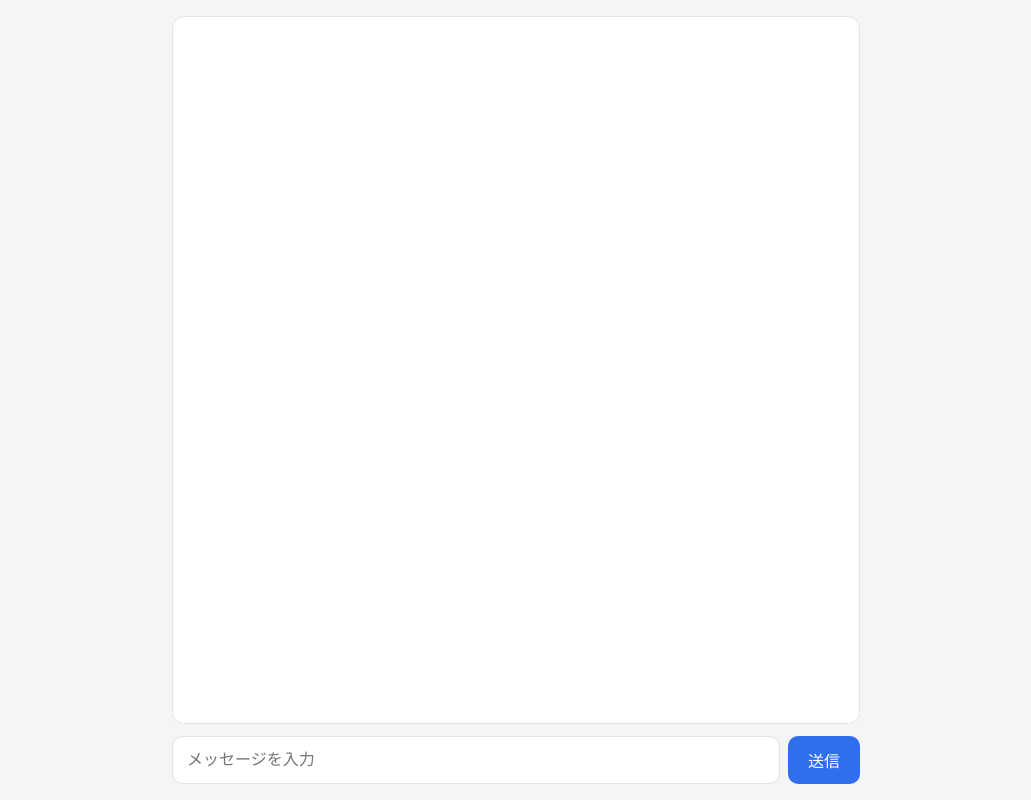
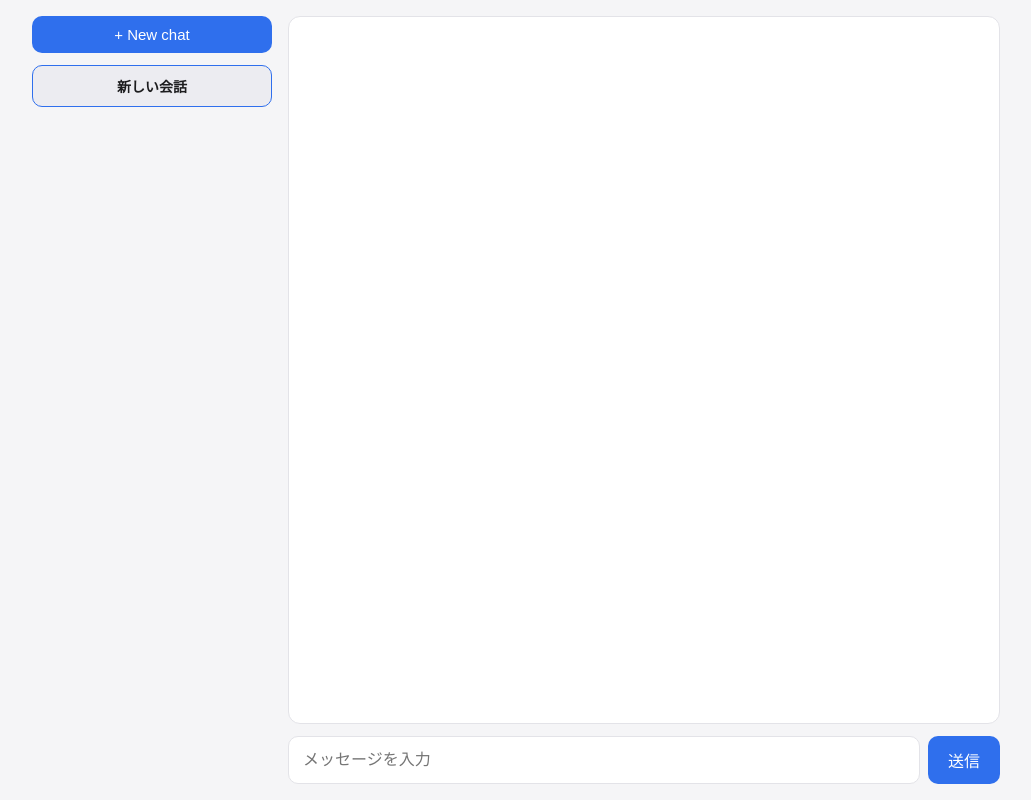
Before and after one commit to Kokestar1059/chatbot, a website built with Vite: page index.html in a window 1280 px wide. Shown: the whole page, without its empty margins (124-1155 px from the left). Built offline with nearby package versions, Linux system fonts and the light colour scheme.

Commit message:
feat: add conversation sidebar with multi-chat switching (#7)
複数会話を conversations 配列 + activeId で保持し、サイドバーで
New chat / 一覧切替を可能にする。

- src/ui.js: renderSidebar(container, conversations, activeId, onSelect)
  を追加（空タイトルは「新しい会話」フォールバック・textContent で XSS 対策）
- src/main.js: #6 の messages エイリアスを廃止し、本文は activeConversation()
  を都度参照。load/save を Conversation[] 全体を扱う形に拡張（壊れ/空データで
  落ちない形チェックは踏襲）。送信中は送信・新規作成・切替をロック
- index.html / src/style.css: 左サイドバー + 右チャットの2カラム化

Closes #7

```diff
--- a/index.html
+++ b/index.html
@@ -8,9 +8,16 @@
   </head>
   <body>
     <div id="app">
-      <!-- #5: 会話表示（吹き出し・複数メッセージ・送信中状態）。描画は src/ui.js。 -->
-      <div id="output"></div>
-      <form id="chat-form">
+      <!-- #7: 履歴サイドバー（複数会話・New chat・切替）。描画は src/ui.js。 -->
+      <aside id="sidebar">
+        <button id="new-chat" type="button">+ New chat</button>
+        <div id="conversation-list"></div>
+      </aside>
+      <!-- 右カラム: 既存チャット（#5）。 -->
+      <main id="chat">
+        <!-- #5: 会話表示（吹き出し・複数メッセージ・送信中状態）。描画は src/ui.js。 -->
+        <div id="output"></div>
+        <form id="chat-form">
         <input
           id="input"
           type="text"
@@ -19,6 +26,7 @@
         />
         <button id="send" type="submit">送信</button>
       </form>
+      </main>
     </div>
     <script type="module" src="/src/main.js"></script>
   </body>
--- a/src/main.js
+++ b/src/main.js
@@ -1,20 +1,41 @@
 // 状態管理 + localStorage + イベント配線のエントリ。
-// #6: 1会話を localStorage に永続化し、リロードで復元する。
-//     複数会話・New chat は #7、タイトル自動生成は #8 で扱う。
+// #7: 複数会話を保持し、サイドバーで New chat / 切替を可能にする。
+//     状態は conversations 配列 + activeId。本文は常にアクティブ会話を都度引く
+//     （#6 にあった messages エイリアスは廃止。切替で古い配列を指す事故を防ぐ）。
+//     タイトル自動生成は #8 のスコープ。
 import { sendChat } from "./chat.js";
-import { renderMessages } from "./ui.js";
+import { renderMessages, renderSidebar } from "./ui.js";
 
 const form = document.querySelector("#chat-form");
 const input = document.querySelector("#input");
 const output = document.querySelector("#output");
 const sendButton = document.querySelector("#send");
+const newChatButton = document.querySelector("#new-chat");
+const conversationList = document.querySelector("#conversation-list");
 
 // localStorage キー（§9）。値は Conversation[] の JSON。
 const STORAGE_KEY = "chatbot:v1:conversations";
 
-// 現在の会話。#6 では1会話だけ扱う（複数会話は #7）。
+// 全会話とアクティブ会話の id。
 // Conversation = { id, title, messages: [{ role, content }] }
-let conversation = { id: crypto.randomUUID(), title: "", messages: [] };
+let conversations = [];
+let activeId = null;
+
+// 送信中フラグ。true の間は送信・新規作成・切替を受け付けない（二重送信・取り違え防止）。
+let sending = false;
+
+// 空の会話を1件作り、先頭（最新が上）に積んで active にする。
+function createConversation() {
+  const conv = { id: crypto.randomUUID(), title: "", messages: [] };
+  conversations.unshift(conv);
+  activeId = conv.id;
+  return conv;
+}
+
+// 現在アクティブな会話を返す。常にこれ経由で messages を引く。
+function activeConversation() {
+  return conversations.find((c) => c.id === activeId) || null;
+}
 
 // localStorage から会話を復元する。
 // 壊れた/空のデータでも落ちないよう、必ず try/catch + 形チェックする。
@@ -23,52 +44,87 @@ function load() {
     const raw = localStorage.getItem(STORAGE_KEY);
     if (!raw) return;
     const data = JSON.parse(raw);
-    // 期待する形は Conversation[]。先頭の1会話だけ復元する。
-    if (!Array.isArray(data) || data.length === 0) return;
-    const first = data[0];
-    if (!first || !Array.isArray(first.messages)) return;
-    conversation = {
-      id: typeof first.id === "string" ? first.id : crypto.randomUUID(),
-      title: typeof first.title === "string" ? first.title : "",
+    // 期待する形は Conversation[]。配列全体を復元する（#6 の「先頭1件だけ」を廃止）。
+    if (!Array.isArray(data)) return;
+    const restored = data
+      .filter((c) => c && Array.isArray(c.messages))
+      .map((c) => ({
+        id: typeof c.id === "string" ? c.id : crypto.randomUUID(),
+        title: typeof c.title === "string" ? c.title : "",
         // role/content が妥当なメッセージだけ残す（壊れた要素を捨てる）。
-      messages: first.messages.filter(
+        messages: c.messages.filter(
           (m) =>
             m &&
             (m.role === "user" || m.role === "assistant") &&
             typeof m.content === "string"
         ),
-    };
+      }));
+    if (restored.length === 0) return;
+    conversations = restored;
+    // activeId は永続化しない（§9 の保存形は Conversation[] のまま）。先頭を active に。
+    activeId = restored[0].id;
   } catch (err) {
     // パース失敗時は初期状態のまま続行（落とさない）。
     console.error("会話の復元に失敗しました", err);
   }
 }
 
-// 現在の会話を localStorage に保存する（メッセージ追加のたびに呼ぶ）。
+// 全会話を localStorage に保存する（メッセージ追加・新規作成のたびに呼ぶ）。
 function save() {
   try {
-    localStorage.setItem(STORAGE_KEY, JSON.stringify([conversation]));
+    localStorage.setItem(STORAGE_KEY, JSON.stringify(conversations));
   } catch (err) {
     console.error("会話の保存に失敗しました", err);
   }
 }
 
-// 起動時にロードして復元。messages は conversation.messages を直接参照する
-//（push が conversation を更新し、save() がそのまま直列化される）。
-load();
-const messages = conversation.messages;
-// 送信中フラグ。true の間は新しい送信を受け付けない（二重送信防止）。
-let sending = false;
+// サイドバーと本文をまとめて再描画する。
+function renderAll(options = {}) {
+  renderSidebar(conversationList, conversations, activeId, selectConversation);
+  const conv = activeConversation();
+  renderMessages(output, conv ? conv.messages : [], options);
+}
 
-// 復元した会話を初期描画する。
-renderMessages(output, messages);
+// 一覧クリック: アクティブ会話を切り替えて再描画。
+function selectConversation(id) {
+  if (sending) return;
+  if (id === activeId) return;
+  activeId = id;
+  renderAll();
+  input.focus();
+}
+
+// New chat: 空の会話を作って active にし、保存 + 再描画。
+function newChat() {
+  if (sending) return;
+  const current = activeConversation();
+  // 直近が空の会話なら無駄に増やさず、それを使う。
+  if (current && current.messages.length === 0) {
+    input.focus();
+    return;
+  }
+  createConversation();
+  save();
+  renderAll();
+  input.focus();
+}
 
 // 入力欄・送信ボタンの有効/無効を切り替える。
 function setSending(value) {
   sending = value;
   input.disabled = value;
   sendButton.disabled = value;
+  newChatButton.disabled = value;
 }
+
+// 起動: 復元 → 会話が無ければ1件作る → 初期描画。
+load();
+if (!activeConversation()) {
+  createConversation();
+}
+renderAll();
+
+newChatButton.addEventListener("click", newChat);
 
 form.addEventListener("submit", async (event) => {
   event.preventDefault();
@@ -77,27 +133,31 @@ form.addEventListener("submit", async (event) => {
   const text = input.value.trim();
   if (!text) return;
 
+  // 送信時点のアクティブ会話を固定（切替は送信中ロックで防止済み）。
+  const conv = activeConversation();
+  if (!conv) return;
+
   // user 発言を履歴に積んで即描画 + 保存。
-  messages.push({ role: "user", content: text });
+  conv.messages.push({ role: "user", content: text });
   save();
   input.value = "";
   setSending(true);
   // 送信中は typing バブルを表示。
-  renderMessages(output, messages, { typing: true });
+  renderMessages(output, conv.messages, { typing: true });
 
   try {
-    const reply = await sendChat(messages);
-    messages.push({ role: "assistant", content: reply });
+    const reply = await sendChat(conv.messages);
+    conv.messages.push({ role: "assistant", content: reply });
     save();
-    renderMessages(output, messages);
+    renderMessages(output, conv.messages);
   } catch (err) {
     console.error(err);
     // 失敗時は積んだ user 発言を取り消して保存し、入力欄に書き戻して再送できるようにする。
     // エラー表示の作り込みは #8。
-    messages.pop();
+    conv.messages.pop();
     save();
     input.value = text;
-    renderMessages(output, messages);
+    renderMessages(output, conv.messages);
   } finally {
     setSending(false);
     input.focus();
--- a/src/style.css
+++ b/src/style.css
@@ -29,16 +29,86 @@ body {
   line-height: 1.6;
 }
 
-/* アプリ全体: 中央寄せ・縦に伸縮する 1 カラム。 */
+/* アプリ全体: 中央寄せ・2 カラム（左:サイドバー / 右:チャット）。 */
 #app {
   display: flex;
-  flex-direction: column;
+  flex-direction: row;
   width: 100%;
-  max-width: 720px;
+  max-width: 1000px;
   height: 100vh;
   margin: 0 auto;
   padding: 16px;
+  gap: 16px;
+}
+
+/* 左カラム: 履歴サイドバー。 */
+#sidebar {
+  flex: 0 0 240px;
+  display: flex;
+  flex-direction: column;
   gap: 12px;
+  min-height: 0;
+}
+
+/* New chat ボタン。 */
+#new-chat {
+  flex: 0 0 auto;
+  padding: 10px 14px;
+  font-size: 15px;
+  color: var(--user-text);
+  background: var(--user-bg);
+  border: none;
+  border-radius: 10px;
+  cursor: pointer;
+}
+
+#new-chat:hover {
+  background: #2a63d4;
+}
+
+/* 会話一覧: 縦スクロール可能なリスト。 */
+#conversation-list {
+  flex: 1 1 auto;
+  overflow-y: auto;
+  display: flex;
+  flex-direction: column;
+  gap: 6px;
+}
+
+/* 会話アイテム。 */
+.conversation-item {
+  padding: 10px 12px;
+  font-size: 14px;
+  color: #1d1d1f;
+  background: var(--panel);
+  border: 1px solid var(--border);
+  border-radius: 10px;
+  cursor: pointer;
+  /* 長いタイトルは省略表示。 */
+  white-space: nowrap;
+  overflow: hidden;
+  text-overflow: ellipsis;
+}
+
+.conversation-item:hover {
+  background: var(--assistant-bg);
+}
+
+/* 選択中の会話: 視覚的に区別。 */
+.conversation-item--active {
+  background: var(--assistant-bg);
+  border-color: var(--user-bg);
+  font-weight: 600;
+}
+
+/* 右カラム: チャット本体（既存の縦伸縮レイアウトをここに移す）。 */
+#chat {
+  flex: 1 1 auto;
+  display: flex;
+  flex-direction: column;
+  gap: 12px;
+  min-width: 0;
+  min-height: 0;
 }
 
 /* メッセージ表示エリア: 縦スクロール可能・余った領域を埋める。 */
--- a/src/ui.js
+++ b/src/ui.js
@@ -45,3 +45,30 @@ export function renderMessages(container, messages, options = {}) {
   // 描画後、一番下までスクロール。
   container.scrollTop = container.scrollHeight;
 }
+
+// 履歴サイドバーの会話一覧を描画する。
+// conversations: Array<{ id: string, title: string, messages: Array }>
+// activeId: 選択中の会話 id（一致するアイテムに active クラスを付ける）
+// onSelect: クリック時に onSelect(conversation.id) を呼ぶコールバック
+export function renderSidebar(container, conversations, activeId, onSelect) {
+  if (!container) return;
+
+  const nodes = [];
+  for (const conversation of conversations || []) {
+    const item = document.createElement("button");
+    item.type = "button";
+    const isActive = conversation.id === activeId;
+    item.className = isActive
+      ? "conversation-item conversation-item--active"
+      : "conversation-item";
+    // title が空文字ならフォールバック表示。textContent で挿入（innerHTML 禁止・XSS 対策）。
+    item.textContent = conversation.title || "新しい会話";
+    // クリックで会話を切り替える。
+    item.addEventListener("click", () => {
+      if (typeof onSelect === "function") onSelect(conversation.id);
+    });
+    nodes.push(item);
+  }
+  // 毎回中身を作り直す。
+  container.replaceChildren(...nodes);
+}
```
Lines whose indentation alone changed are shown as unchanged.
